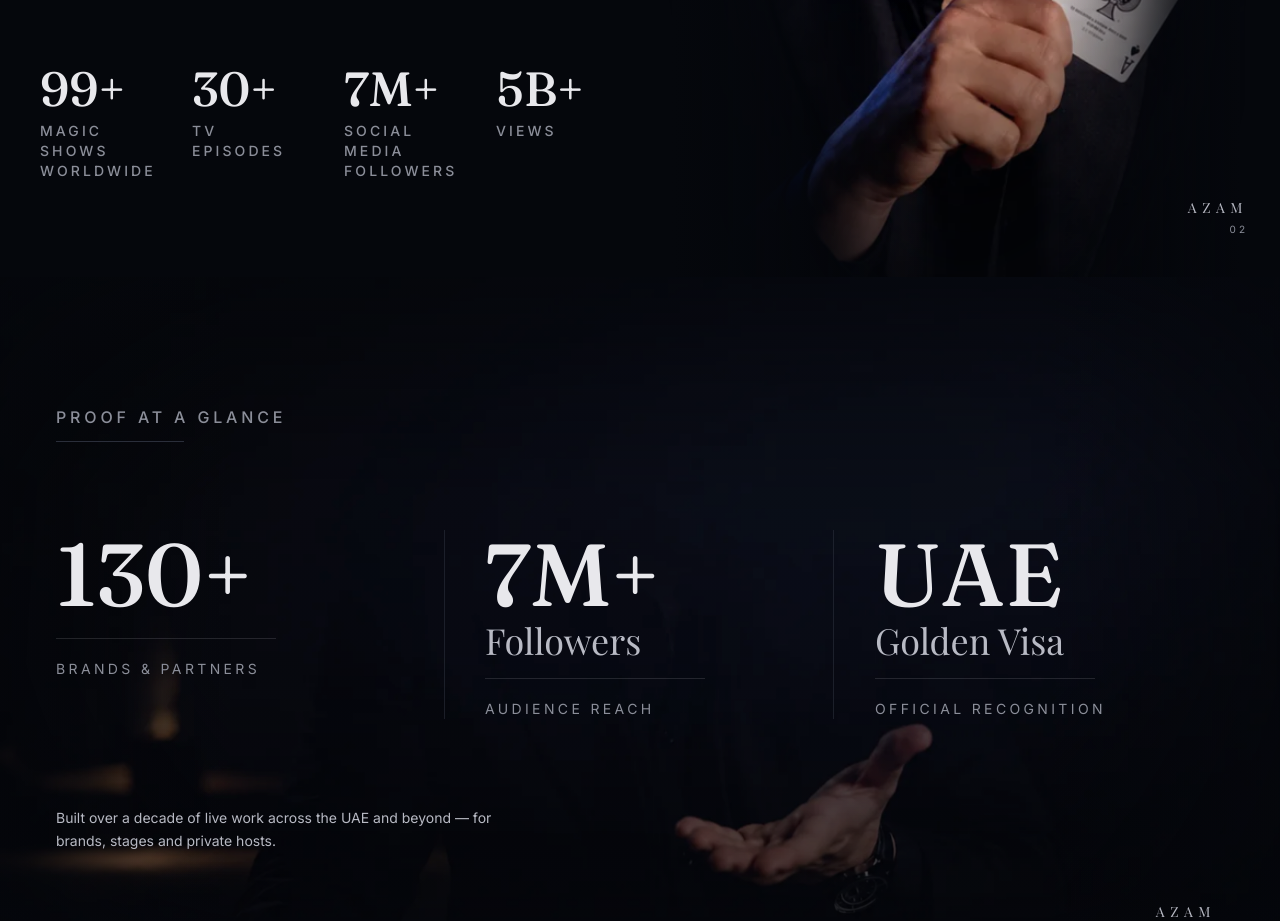
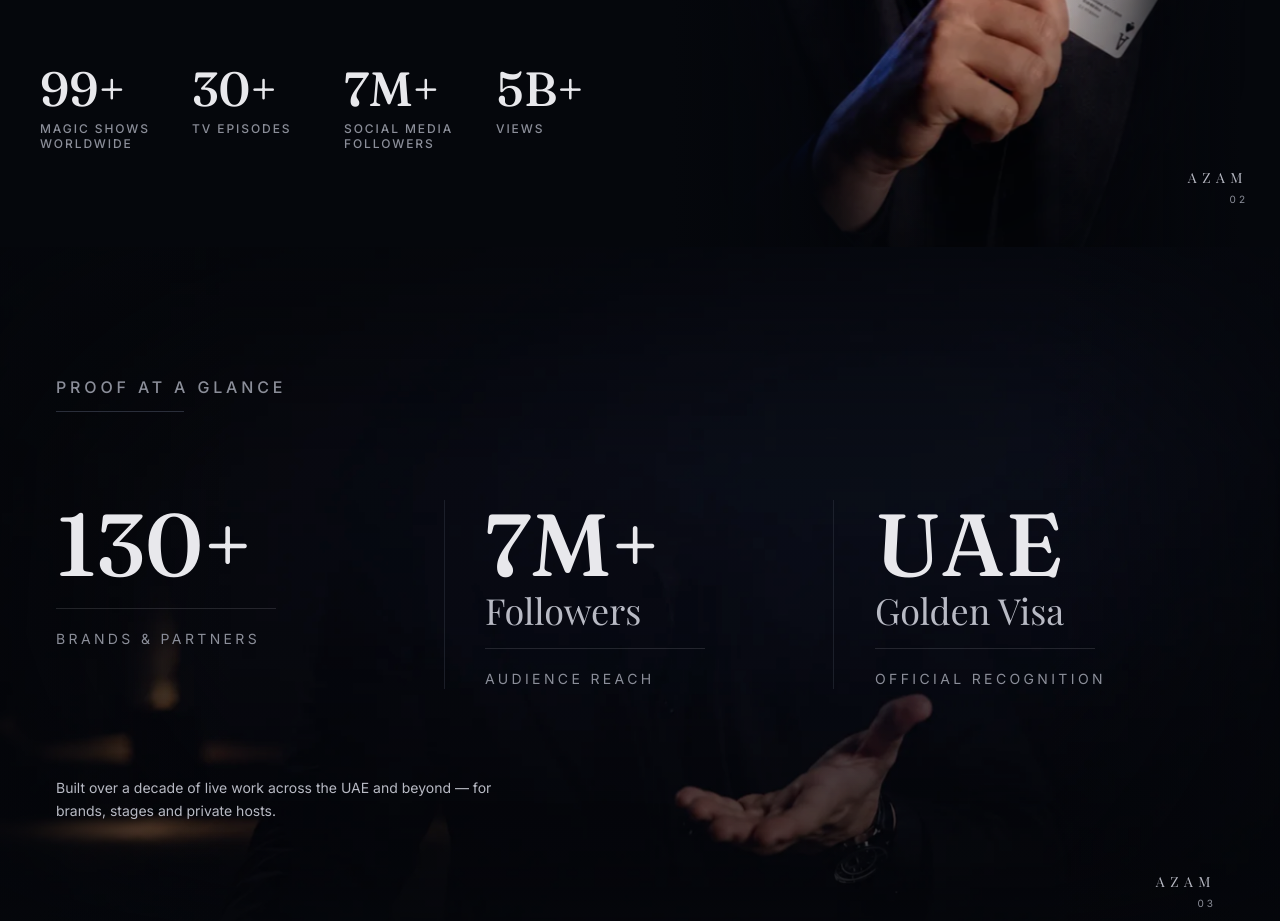
Before and after one commit to Suryansh9331/azams_portfolio, a React (Vite) app: page / in a window 1280 px wide. Shown: the part 1660-2581 px from the top of the page. Built offline with nearby package versions, Linux system fonts and the light colour scheme; a web font is replaced by a local one.

Commit message:
fix: adjust label styling in StatBlock component for improved readability

```diff
--- a/src/components/shared/StatBlock.tsx
+++ b/src/components/shared/StatBlock.tsx
@@ -16,7 +16,7 @@ export function StatBlock({ value, label, size = "md" }: Props) {
       >
         {value}
       </span>
-      <span className="text-[11px] font-medium tracking-[0.22em] text-muted uppercase sm:text-[12px] md:text-[13px] lg:text-sm">
+      <span className="text-[11px] font-medium leading-tight tracking-[0.16em] text-muted uppercase sm:text-[12px] sm:tracking-[0.2em] md:text-[12px] lg:text-[12px] lg:tracking-[0.16em]">
         {label}
       </span>
     </div>
```
